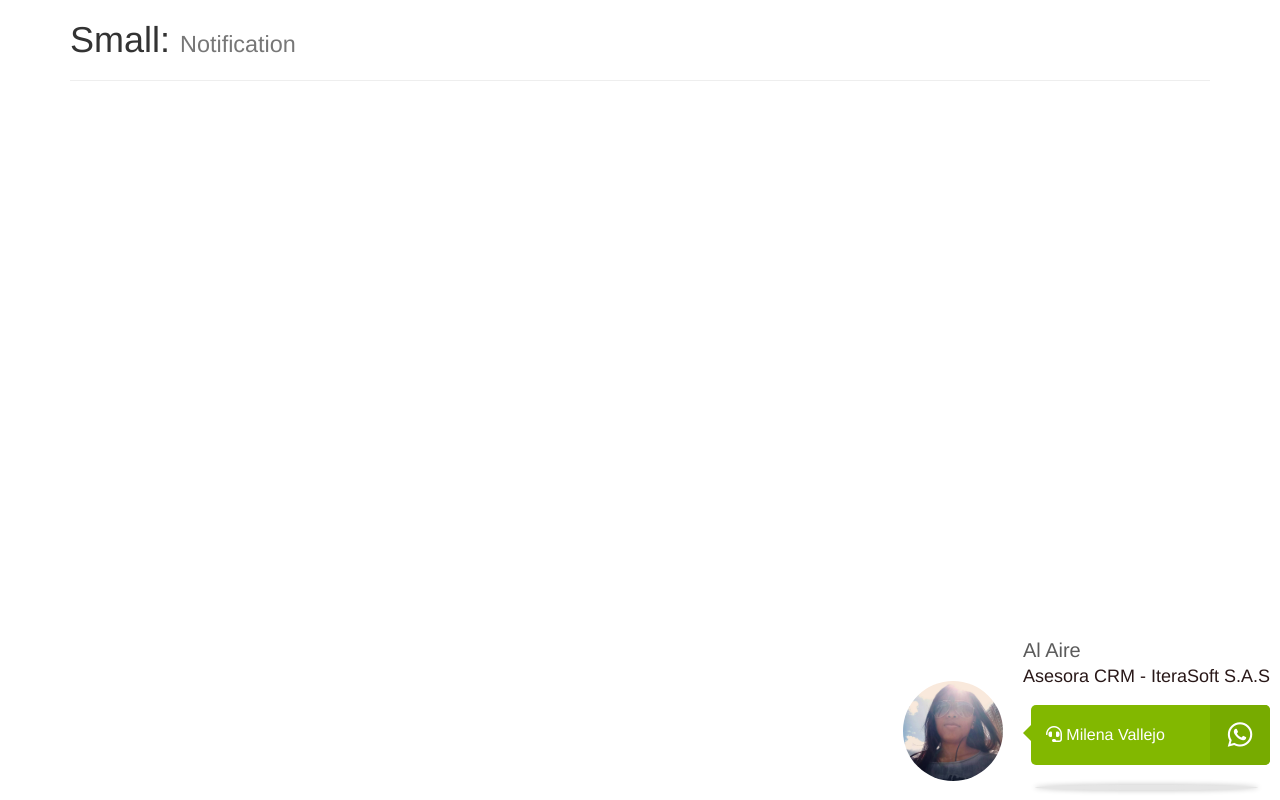
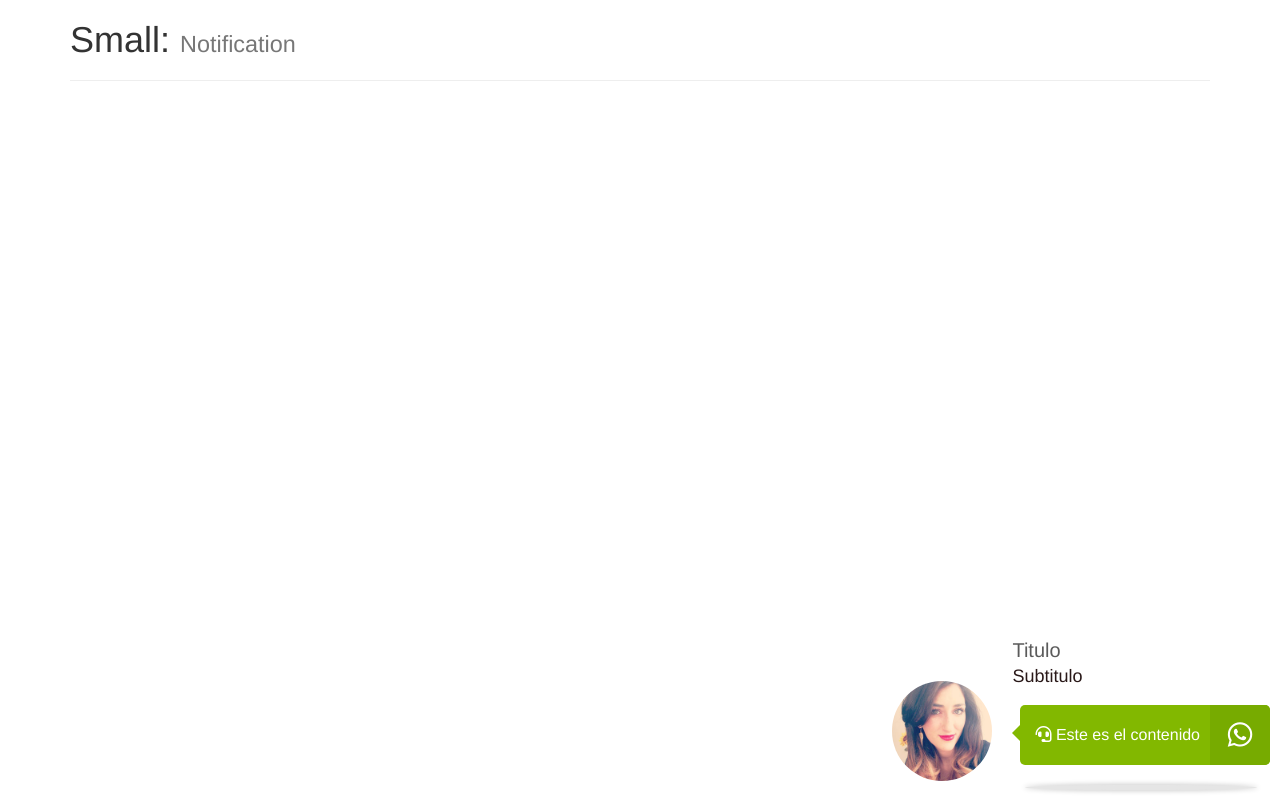
Before and after one commit to CapacitacionABC/smallbox-notification, a plain HTML site: page index.html in a window 1280 px wide. Drawn offline with Linux system fonts and the light colour scheme.

Commit message:
finalizacion del plugin smallBox

```diff
--- a/index.html
+++ b/index.html
@@ -9,52 +9,57 @@
 
 	<script src="js/lib/TweenMax.min.js"></script>
 
+	<!-- Importacion del fontawesome -->
+	<link rel="stylesheet" href="https://use.fontawesome.com/releases/v5.2.0/css/all.css" integrity="sha384-hWVjflwFxL6sNzntih27bfxkr27PmbbK/iSvJ+a4+0owXq79v+lsFkW54bOGbiDQ" crossorigin="anonymous">
+
 	<!-- Importacion del Bootstrap -->
 	<link rel="stylesheet" href="css/bootstrap.min.css">
 
 	<link rel="stylesheet" href="css/style.css">
 
-	<link rel="stylesheet" href="https://use.fontawesome.com/releases/v5.2.0/css/all.css" integrity="sha384-hWVjflwFxL6sNzntih27bfxkr27PmbbK/iSvJ+a4+0owXq79v+lsFkW54bOGbiDQ" crossorigin="anonymous">
+	<!-- Importacion del smallbox -->
+	<script src="js/smallbox.js"></script>
+
 
 
 </head>
 <body>
-<div class="smallBox-contenedor">
 
+	<!-- Pasos para la creacion de un plugin
+
+			1- Maqutación de HTML y estilos
+			2- Creacion del JS
+			3- Pasamos la estructura HTML a una variable llamada html, la cual en principio se declaro como vacia en el JS
+			4- Luego injectamos a el body nuestro pluguin con append
+			5- Llamado del plugin desde el HTML con $.smallbox({});
+			6- Agregamos animacion con TimelineMax();
+
+
+	 -->
+
+<!-- <div class="smallBox-contenedor">
 	<div class="smallBox-foto">
 		<img src="img/foto.jpg" alt="">
 	</div>
-
 	<div class="smallBox-contenido" align="center">
-
 		<div class="smallBox-textoContenedor" align="left">
 			<span class="smallBox-titulo">Al Aire</span>
 			<span class="smallBox-subTitulo">Asesora CRM - IteraSoft S.A.S</span>
 		</div>
-
 		<div class="smallBox-pico">
-
 		</div>
-
 		<div class="smallBox-cajaColor">
-
 			<div class="smallBox-colorTexto">
 				<i class="fas fa-headset"></i> Milena Vallejo
 			</div>
-
 			<div class="smallBox-colorIcon">
 				<i class="fab fa-whatsapp fa-2x"></i>
 			</div>
-
 		</div>
-
 		<div class="smallBox-sombra">
-
 		</div>
-
 	</div>
-
-</div>
+</div> -->
 
 
 
@@ -67,11 +72,26 @@
 
 </div>
 
+<!-- se hace el llamado de nuestro pluguin justo cuando nuestra pagina se carga -->
+<script>
+
+	$(document).ready(function(){
+		$.smallBox({
+			titulo: "Titulo",
+			subtitulo: "Subtitulo",
+			contenido: "Este es el contenido",
+			fa: "fab fa-whatsapp",
+			img: "img/foto2.jpg"
+		});
+
+	});
+
+</script>
 
 
 
 
-<script src="js/smallbox.js"></script>
+
 
 </body>
 </html>
--- a/js/smallbox.js
+++ b/js/smallbox.js
@@ -0,0 +1,85 @@
+(function(){
+
+$.smallBox = function( opciones ){
+
+	opciones = $.extend({
+		titulo: undefined,
+		subtitulo: undefined,
+		contenido: undefined,
+		fa: "fab fa-whatsapp",
+		img: undefined,
+		timeout: 5000
+
+	}, opciones);
+
+	var html = "";
+
+		html += '	<div class="smallBox-contenedor">';
+		html += '		<div class="smallBox-foto">';
+		html += '			<img src="'+ opciones.img +'">';
+		html += '		</div>';
+		html += '		<div class="smallBox-contenido" align="center">';
+		html += '			<div class="smallBox-textoContenedor" align="left">';
+		html += '				<span class="smallBox-titulo">'+ opciones.titulo +'</span>';
+		html += '				<span class="smallBox-subTitulo">'+ opciones.subtitulo +'</span>';
+		html += '			</div>';
+		html += '			<div class="smallBox-pico">';
+		html += '			</div>';
+		html += '			<div class="smallBox-cajaColor">';
+		html += '				<div class="smallBox-colorTexto">';
+		html += '					<i class="fas fa-headset"></i> '+ opciones.contenido +'';
+		html += '				</div>';
+		html += '				<div class="smallBox-colorIcon">';
+		html += '					<i class="'+ opciones.fa +' fa-2x"></i>';
+		html += '				</div>';
+		html += '			</div>';
+		html += '			<div class="smallBox-sombra">';
+		html += '			</div>';
+		html += '		</div>';
+		html += '	</div>';
+
+
+		$("body").append( html );
+
+
+		animar_entrada();
+
+		setTimeout(function(){
+
+			animar_salida();
+
+		}, opciones.timeout );
+
+
+};
+
+// Funcion de animacion de salida del SmallBox
+function animar_salida(){
+
+	var $smallBox = $(".smallBox-contenedor");
+
+	var tl = new TimelineMax();
+		tl.to( $smallBox, 1, { x: "+= 100px" } )
+		  .to( $smallBox, 1, { opacity: 0, onComplete: remover_smallbox }, "-=1.3" );
+}
+
+
+// Funcion de animacion de entrada del SmallBox
+function animar_entrada(){
+
+	var $smallBox = $(".smallBox-contenedor");
+
+	var tl = new TimelineMax();
+		tl.from( $smallBox, 1.6, { x: "+= 100px", ease: Bounce.easeOut } )
+		  .from( $smallBox, 1, { opacity: 0 }, "-=1.3" );
+}
+
+// Funcion para remover el SmallBox
+function remover_smallbox(){
+	$(".smallBox-contenedor").remove();
+}
+
+
+
+
+})();
```
Also changed, not shown: img/foto2.jpg (renamed from img/foto1.jpg).
